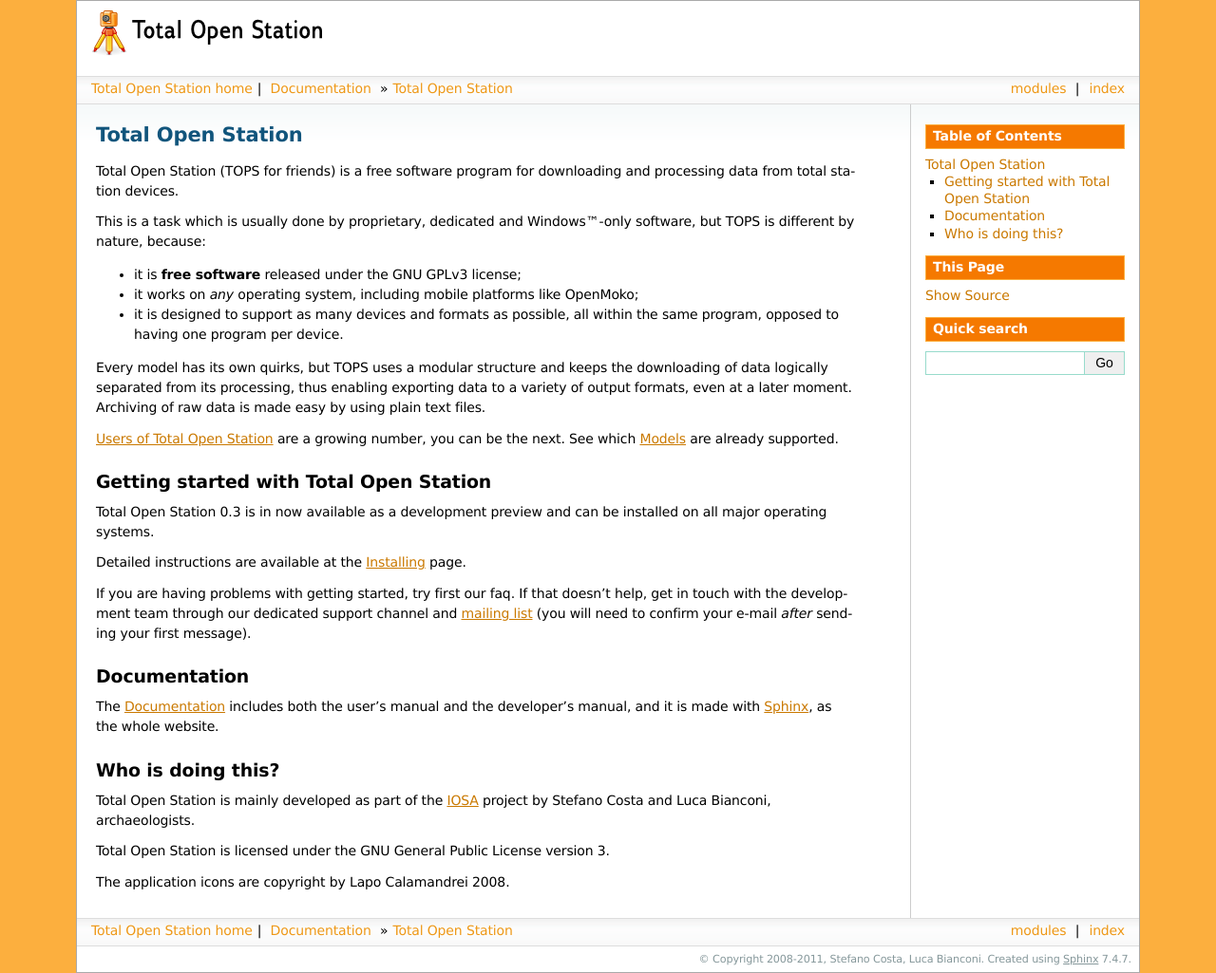
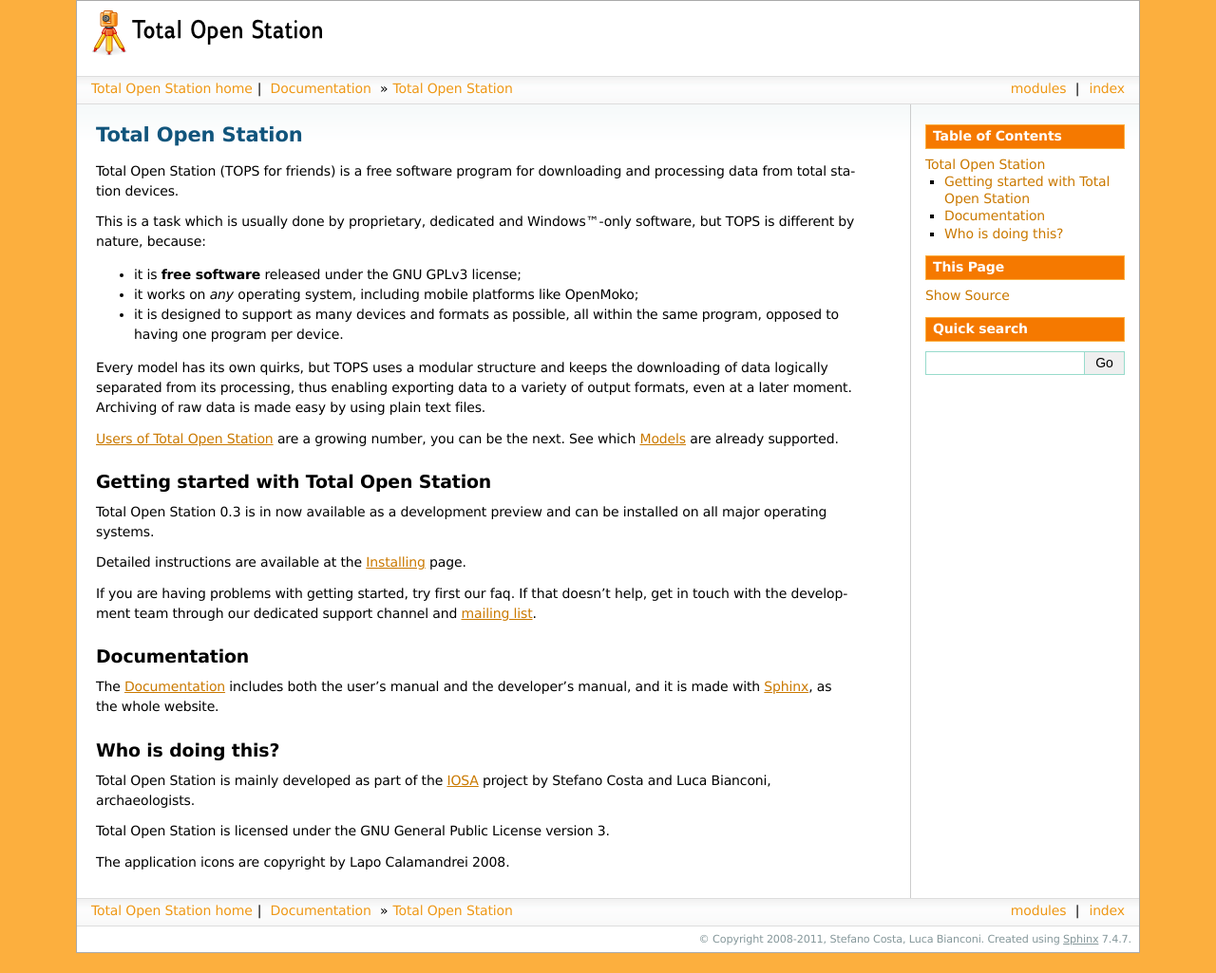
Before and after one commit to totalopenstation/totalopenstation, a Sphinx documentation site: the page built from docs/index.txt, in a window 1280 px wide. Shown: the whole page at 95% size. Built offline with Sphinx 7.4.7, drawn with Linux system fonts in a browser that asks for light colours; formulas are drawn with MathJax 3; after the commit the page ends 1004 px from its top, so only the background shows below that.

Commit message:
[docs] Put back the berlios.de mailing list

```diff
--- a/docs/index.txt
+++ b/docs/index.txt
@@ -38,10 +38,9 @@
 
 If you are having problems with getting started, try first our
 :ref:`faq`. If that doesn't help, get in touch with the development
-team through our dedicated support channel and `mailing list`_ (you
-will need to confirm your e-mail *after* sending your first message).
+team through our dedicated support channel and `mailing list`_.
 
-.. _`mailing list`: mailto:iosa@librelist.com
+.. _`mailing list`: https://lists.berlios.de/mailman/listinfo/tops-dev
 
 Documentation
 =============
```
